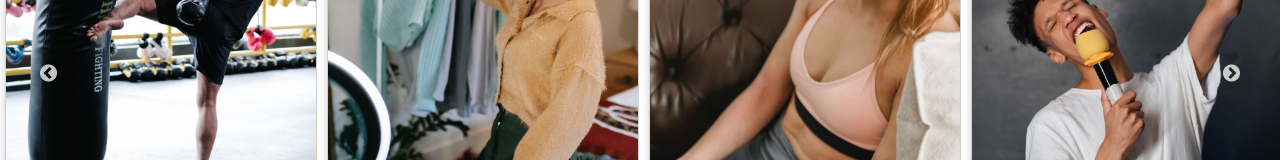
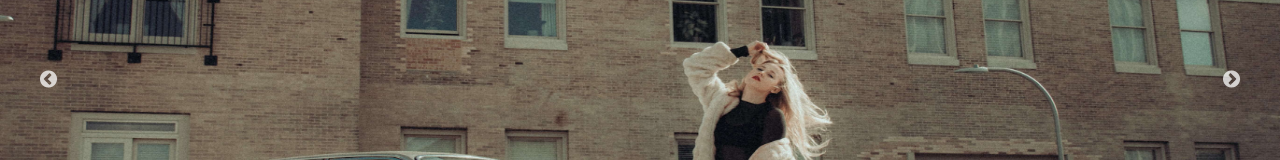
Before and after one commit to FrancisCalizo/ohio-taxidermy-supply, a Next.js app: page / in a window 1280 px wide. Shown: the part 271-431 px from the top of the page. Built offline with nearby package versions, Linux system fonts and the light colour scheme.

Commit message:
fix: resize banner images, output banner in map

```diff
--- /dev/null
+++ b/components/page-index/Header.tsx
@@ -0,0 +1,33 @@
+import React from 'react';
+import Image from 'next/image';
+import Slider from 'react-slick';
+
+export default function Banner() {
+  return (
+    <div>
+      <Slider
+        infinite={true}
+        speed={500}
+        slidesToShow={1}
+        slidesToScroll={1}
+        arrows={true}
+        autoplay={true}
+        autoplaySpeed={5000}
+      >
+        {[1, 2, 3, 4].map((influencer) => (
+          <div key={influencer}>
+            <Image
+              src={`/images/influencer-index/banner-${influencer}.jpg`}
+              alt="Picture of the author"
+              quality={80}
+              layout="responsive"
+              width={825}
+              height={450}
+              priority={influencer === 1 ? true : false}
+            />
+          </div>
+        ))}
+      </Slider>
+    </div>
+  );
+}
```
